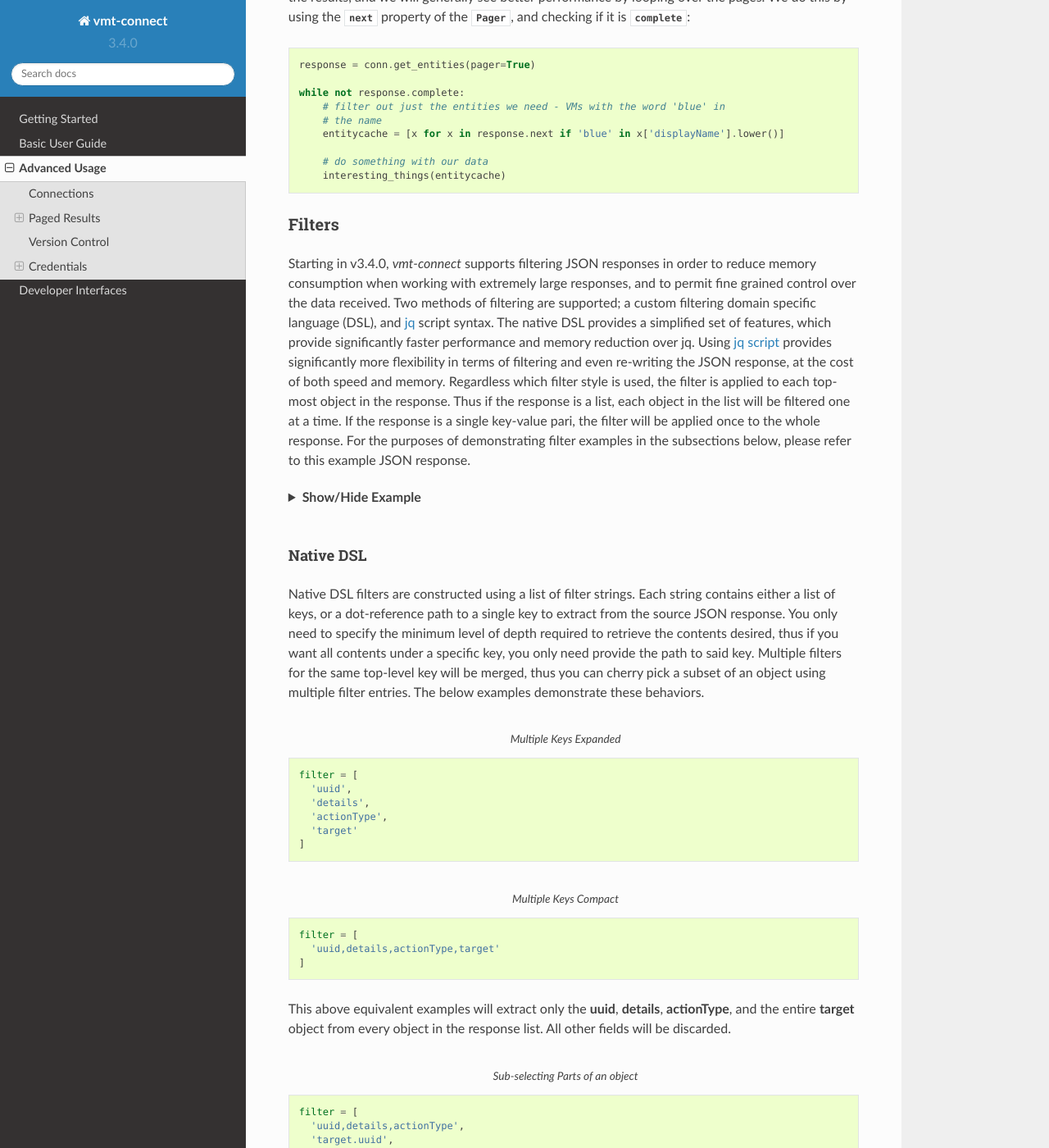
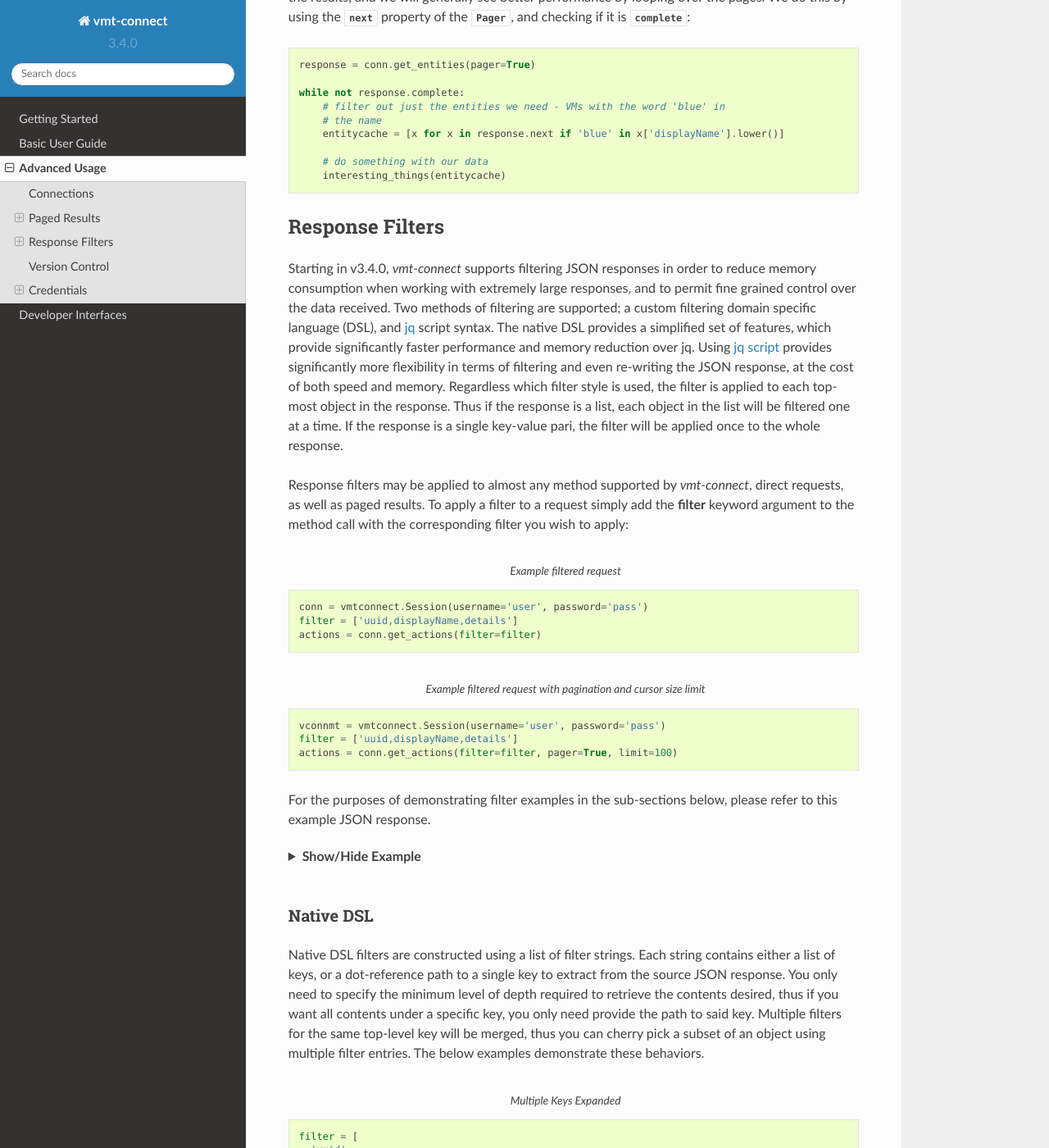
Before and after one commit to turbonomic/vmt-connect, a Sphinx documentation site: the page built from docs/source/advancedguide.rst, in a window 1280 px wide and 1400 px high, scrolled down 2135 px. Shown: the whole window at 82% size. Built offline with Sphinx 7.4.7 and the Read the Docs theme 2.0.0, drawn with Linux system fonts in a browser that asks for light colours.

Commit message:
Add extra examples for filtering to documentation

```diff
--- a/docs/source/advancedguide.rst
+++ b/docs/source/advancedguide.rst
@@ -107,7 +107,7 @@ can validate by checking the headers returned:
 
 .. code:: python
 
-    conn = vmtconnect.Connection(username='user', password='pass')
+    conn = vmtconnect.Session(username='user', password='pass')
     response = conn.get_entities()
 
     if 'x-next-cursor' in conn.last_response.headers:
@@ -139,8 +139,9 @@ property of the :py:class:`~vmtconnect.Pager`, and checking if it is :py:attr:`~
         # do something with our data
         interesting_things(entitycache)
 
-Filters
-^^^^^^^
+
+Response Filters
+----------------
 
 Starting in v3.4.0, *vmt-connect* supports filtering JSON responses in order to
 reduce memory consumption when working with extremely large responses, and to
@@ -153,8 +154,30 @@ the JSON response, at the cost of both speed and memory. Regardless which filter
 style is used, the filter is applied to each top-most object in the response.
 Thus if the response is a list, each object in the list will be filtered one at
 a time. If the response is a single key-value pari, the filter will be applied
-once to the whole response. For the purposes of demonstrating filter examples
-in the subsections below, please refer to this example JSON response.
+once to the whole response.
+
+Response filters may be applied to almost any method supported by *vmt-connect*,
+direct requests, as well as paged results. To apply a filter to a request simply
+add the **filter** keyword argument to the method call with the corresponding
+filter you wish to apply:
+
+.. code-block:: python
+    :caption: Example filtered request
+
+    conn = vmtconnect.Session(username='user', password='pass')
+    filter = ['uuid,displayName,details']
+    actions = conn.get_actions(filter=filter)
+
+
+.. code-block:: python
+    :caption: Example filtered request with pagination and cursor size limit
+
+    vconnmt = vmtconnect.Session(username='user', password='pass')
+    filter = ['uuid,displayName,details']
+    actions = conn.get_actions(filter=filter, pager=True, limit=100)
+
+For the purposes of demonstrating filter examples in the sub-sections below,
+please refer to this example JSON response.
 
 .. raw:: html
 
@@ -172,7 +195,7 @@ in the subsections below, please refer to this example JSON response.
 |
 
 Native DSL
-""""""""""
+^^^^^^^^^^
 
 Native DSL filters are constructed using a list of filter strings. Each string
 contains either a list of keys, or a dot-reference path to a single key to extract
@@ -279,7 +302,7 @@ following examples.
 |
 
 jq Script
-"""""""""
+^^^^^^^^^
 
 In addition to the native DSL, *vmt-connect* supports `jq script`_ via the `jq python`_
 package. Jq provides a more powerful parsing language for not simply filtering,
```
